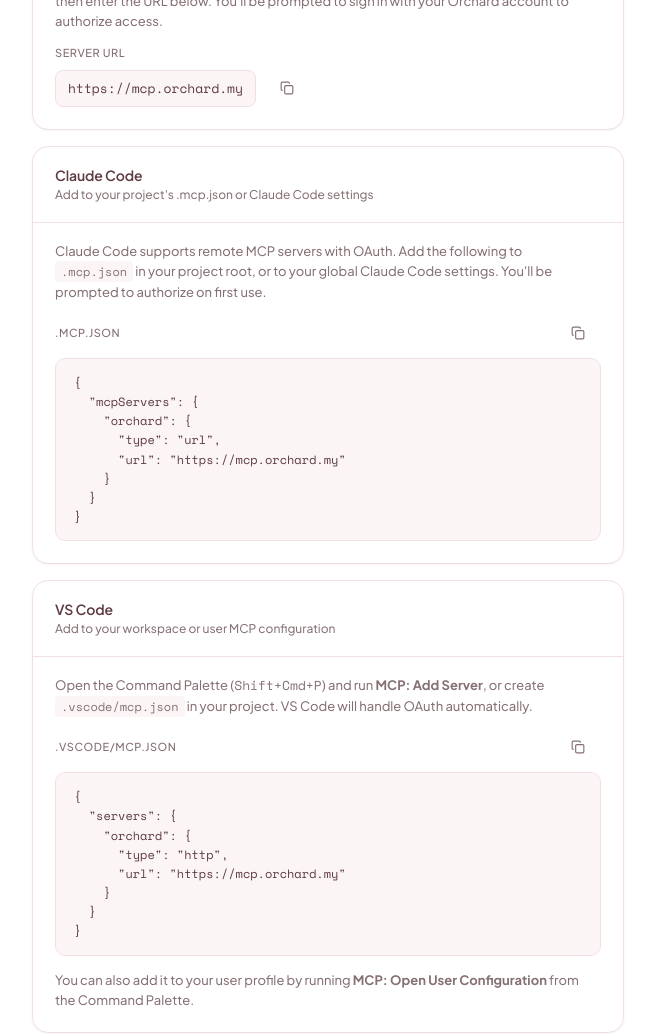
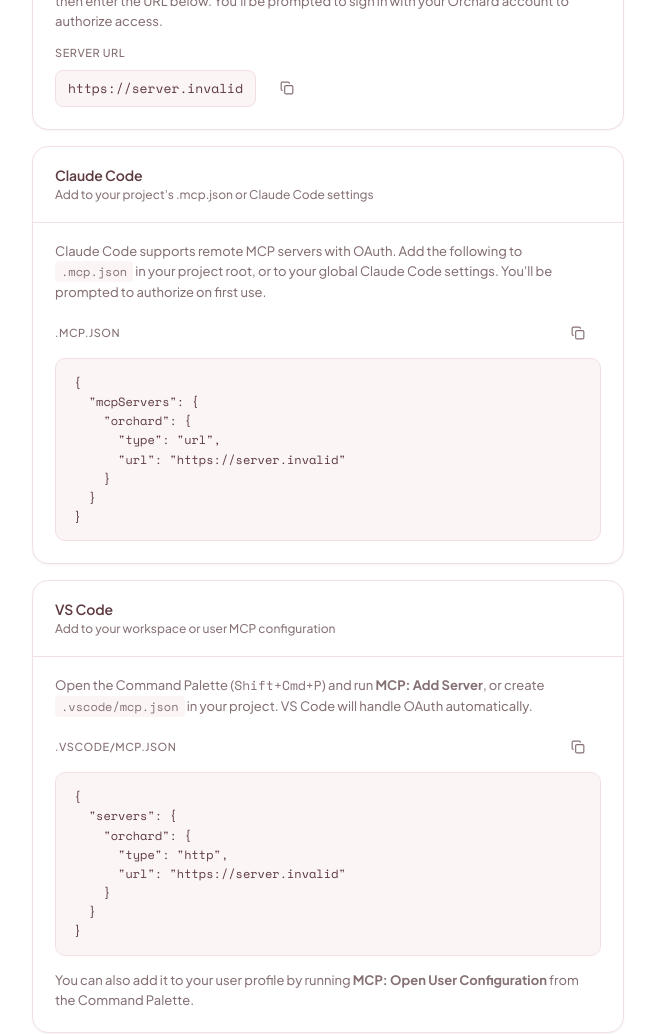
Before and after one commit to Devansh-awat/orchard, a SvelteKit app in the folder frontend/: page /user/mcp in a window 1280 px wide. Shown: the part 465-1499 px from the top of the page, without its empty margins (312-967 px from the left). Built offline with nearby package versions, Linux system fonts and the light colour scheme; no server answers.

Commit message:
fix: make mcp use env variable
Signed-off-by: Leafd <hi@leafd.dev>

```diff
--- a/frontend/src/routes/user/mcp/+page.svelte
+++ b/frontend/src/routes/user/mcp/+page.svelte
@@ -1,6 +1,9 @@
 <script lang="ts">
 	import { ArrowLeft, Copy, Check } from 'lucide-svelte';
+	import { env } from '$env/dynamic/public';
 	import { toasts } from '$lib/stores';
+
+	const MCP_URL = env.PUBLIC_MCP_URL || 'https://mcp.orchard.my';
 
 	let copiedId = $state<string | null>(null);
 
@@ -74,8 +77,8 @@
 				<div class="mcp-field">
 					<p class="settings-field-label">Server URL</p>
 					<div class="mcp-copy-row">
-						<code class="mcp-value">https://mcp.orchard.my</code>
-						<button class="btn btn-ghost btn-sm" onclick={() => copy('https://mcp.orchard.my', 'claude-url')}>
+						<code class="mcp-value">{MCP_URL}</code>
+						<button class="btn btn-ghost btn-sm" onclick={() => copy(MCP_URL, 'claude-url')}>
 							{#if copiedId === 'claude-url'}
 								<Check class="h-3.5 w-3.5" />
 							{:else}
@@ -111,7 +114,7 @@
   "mcpServers": {
     "orchard": {
       "type": "url",
-      "url": "https://mcp.orchard.my"
+      "url": "${MCP_URL}"
     }
   }
 }`, 'claude-code')}>
@@ -126,7 +129,7 @@
   "mcpServers": {
     "orchard": {
       "type": "url",
-      "url": "https://mcp.orchard.my"
+      "url": "${MCP_URL}"
     }
   }
 }`}</pre>
@@ -158,7 +161,7 @@
   "servers": {
     "orchard": {
       "type": "http",
-      "url": "https://mcp.orchard.my"
+      "url": "${MCP_URL}"
     }
   }
 }`, 'vscode')}>
@@ -173,7 +176,7 @@
   "servers": {
     "orchard": {
       "type": "http",
-      "url": "https://mcp.orchard.my"
+      "url": "${MCP_URL}"
     }
   }
 }`}</pre>
@@ -208,7 +211,7 @@
 						<button class="btn btn-ghost btn-sm" onclick={() => copy(`{
   "mcpServers": {
     "orchard": {
-      "url": "https://mcp.orchard.my"
+      "url": "${MCP_URL}"
     }
   }
 }`, 'cursor')}>
@@ -222,7 +225,7 @@
 					<pre class="usage-code">{`{
   "mcpServers": {
     "orchard": {
-      "url": "https://mcp.orchard.my"
+      "url": "${MCP_URL}"
     }
   }
 }`}</pre>
@@ -258,7 +261,7 @@
   "mcpServers": {
     "orchard": {
       "type": "url",
-      "url": "https://mcp.orchard.my",
+      "url": "${MCP_URL}",
       "headers": {
         "Authorization": "Bearer orch_your_token_here"
       }
@@ -276,7 +279,7 @@
   "mcpServers": {
     "orchard": {
       "type": "url",
-      "url": "https://mcp.orchard.my",
+      "url": "${MCP_URL}",
       "headers": {
         "Authorization": "Bearer orch_your_token_here"
       }
```
Also changed, not shown: 1 other file (tests, documents, lock files or other folders).
